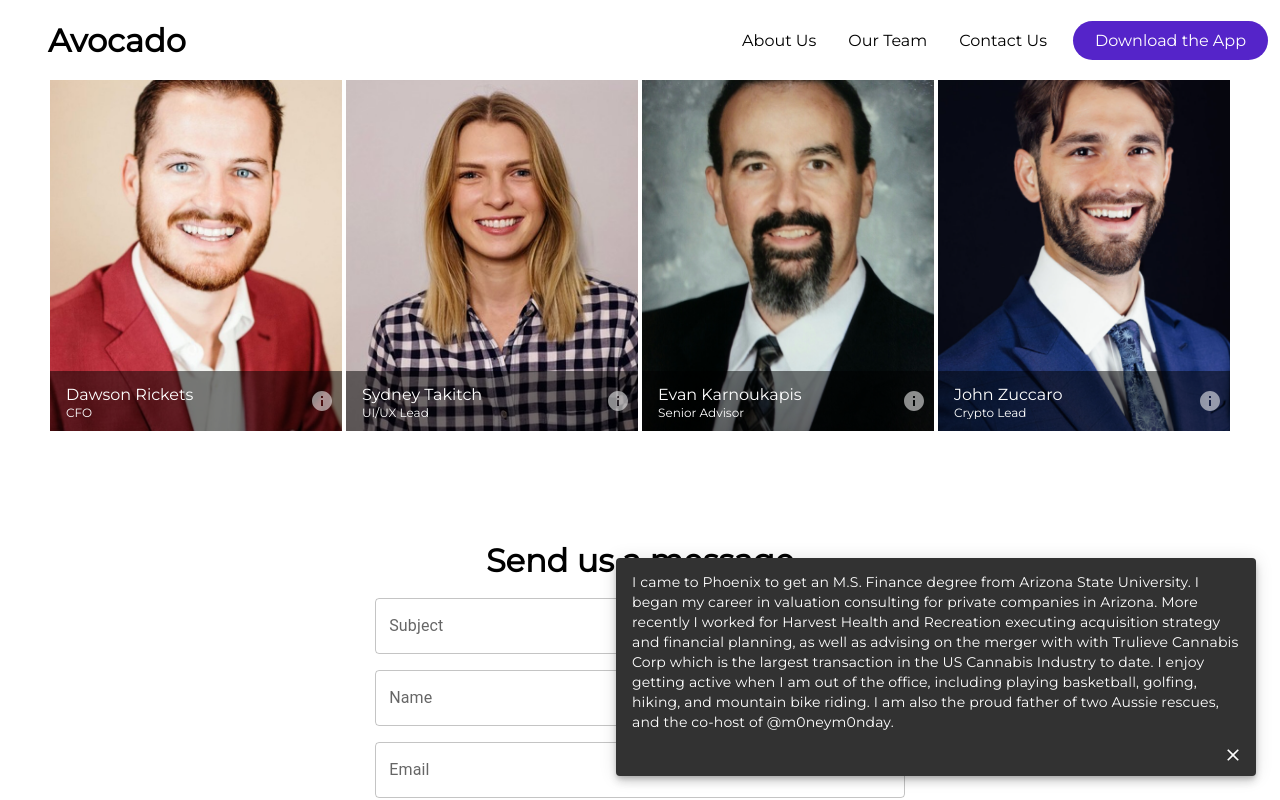
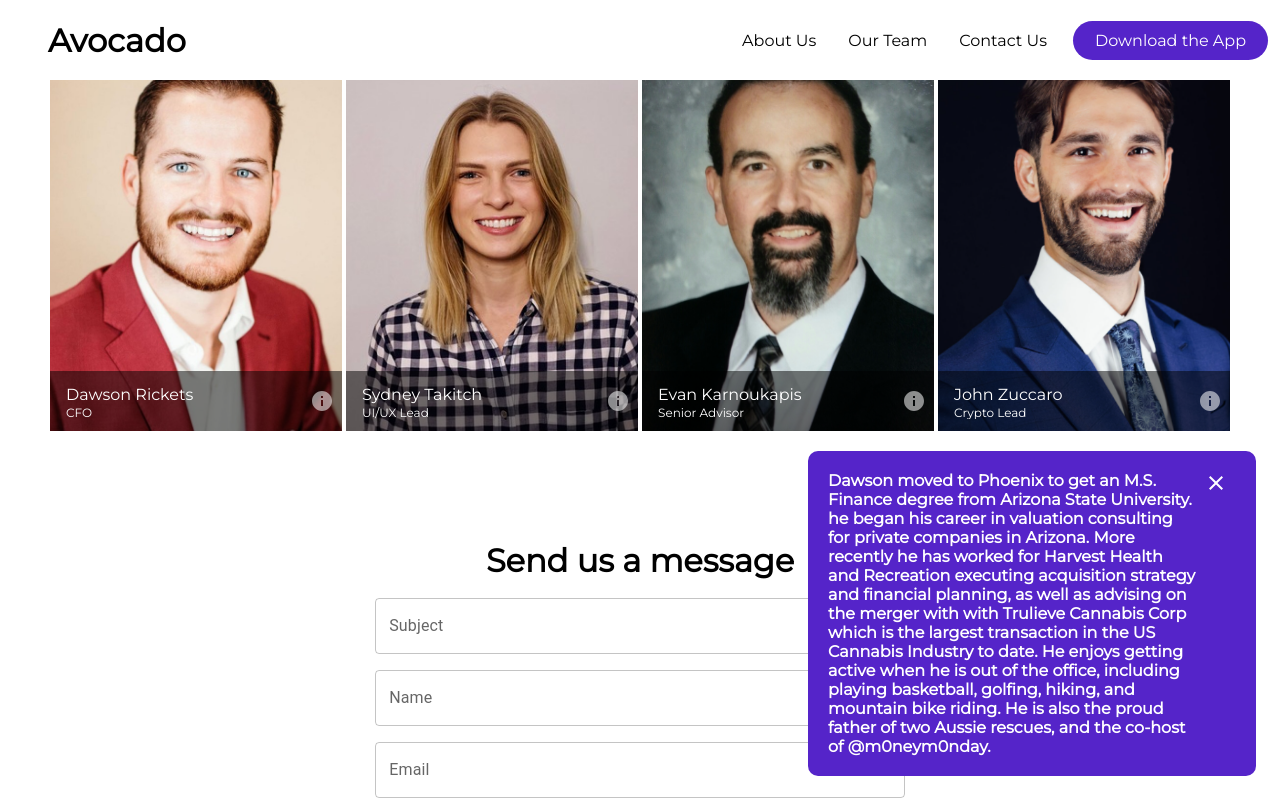
Before and after one commit to ktrudickm/avocado-landing-page, a React (Create React App) app: page / in a window 1280 px wide. Both pictures are taken after a click on the button 322 px from the left and 2224 px from the top of the page. Shown: the part 1824-2624 px from the top of the page. Built offline with nearby package versions, Linux system fonts and the light colour scheme; a web font is replaced by a local one.

Commit message:
Fix snackbar styling by making font bolder, changing bg color, and moving close button to top right

```diff
--- a/src/components/Team/Team.tsx
+++ b/src/components/Team/Team.tsx
@@ -13,7 +13,6 @@ import CloseIcon from '@mui/icons-material/Close';
 const Team = () => {
     const [open, setOpen] = React.useState(false);
     const [activeMember, setActiveMember] = React.useState<Member>(null);
-
 
     return (
         <div className="team-container">
@@ -47,19 +46,23 @@ const Team = () => {
                 className="snackbar"
                 open={open}
                 anchorOrigin={{vertical: 'bottom', horizontal: 'right'}}
-                onClose={() => setOpen(false)}
-                message={activeMember.description}
-                action={<React.Fragment>
+                onClose={(e, r) => r !== "clickaway" && setOpen(false)}
+            >
+                <div className="snackbar-content">
+                    <div>{activeMember.description}</div>
+                    <div className="close-button-container">
                         <IconButton
-                      size="small"
+                            className="close-button"
+                            size="medium"
                             aria-label="close"
                             color="inherit"
                             onClick={() => setOpen(false)}
                         >
-                      <CloseIcon fontSize="small" />
+                            <CloseIcon fontSize="medium" />
                         </IconButton>
-                  </React.Fragment>}
-            />}
+                    </div>
+                </div>
+            </Snackbar>}
         </div>
     )
 
--- a/src/components/Team/members.ts
+++ b/src/components/Team/members.ts
@@ -10,7 +10,7 @@ export const MEMBERS: Member[] = [
     {
         name: "Dawson Rickets",
         position: "CFO",
-        description: "I came to Phoenix to get an M.S. Finance degree from Arizona State University. I began my career in valuation consulting for private companies in Arizona. More recently I worked for Harvest Health and Recreation executing acquisition strategy and financial planning, as well as advising on the merger with with Trulieve Cannabis Corp which is the largest transaction in the US Cannabis Industry to date. I enjoy getting active when I am out of the office, including playing basketball, golfing, hiking, and mountain bike riding. I am also the proud father of two Aussie rescues, and the co-host of @m0neym0nday.",
+        description: "Dawson moved to Phoenix to get an M.S. Finance degree from Arizona State University. he began his career in valuation consulting for private companies in Arizona. More recently he has worked for Harvest Health and Recreation executing acquisition strategy and financial planning, as well as advising on the merger with with Trulieve Cannabis Corp which is the largest transaction in the US Cannabis Industry to date. He enjoys getting active when he is out of the office, including playing basketball, golfing, hiking, and mountain bike riding. He is also the proud father of two Aussie rescues, and the co-host of @m0neym0nday.",
         location: "Phoenix, AZ",
         imgSrc: "assets/dawson.jpg"
     },
--- a/src/components/Team/style.css
+++ b/src/components/Team/style.css
@@ -25,5 +25,25 @@
 }
 
 .snackbar {
-    max-width: 50% !important;
+    padding: 20px;
+    border-radius: 10px;
+    width: 35% !important;
+    background: #5524c9;
+    color: white;
+    font-weight: bold
 }
+
+.snackbar-content {
+    display: flex;
+    flex-direction: row;
+    align-items: stretch;
+}
+
+.close-button-container {
+    display: flex;
+    align-items: flex-start;
+}
+
+.close-button {
+    padding-top: 0px !important;
+}
```
Lines whose indentation alone changed are shown as unchanged.
